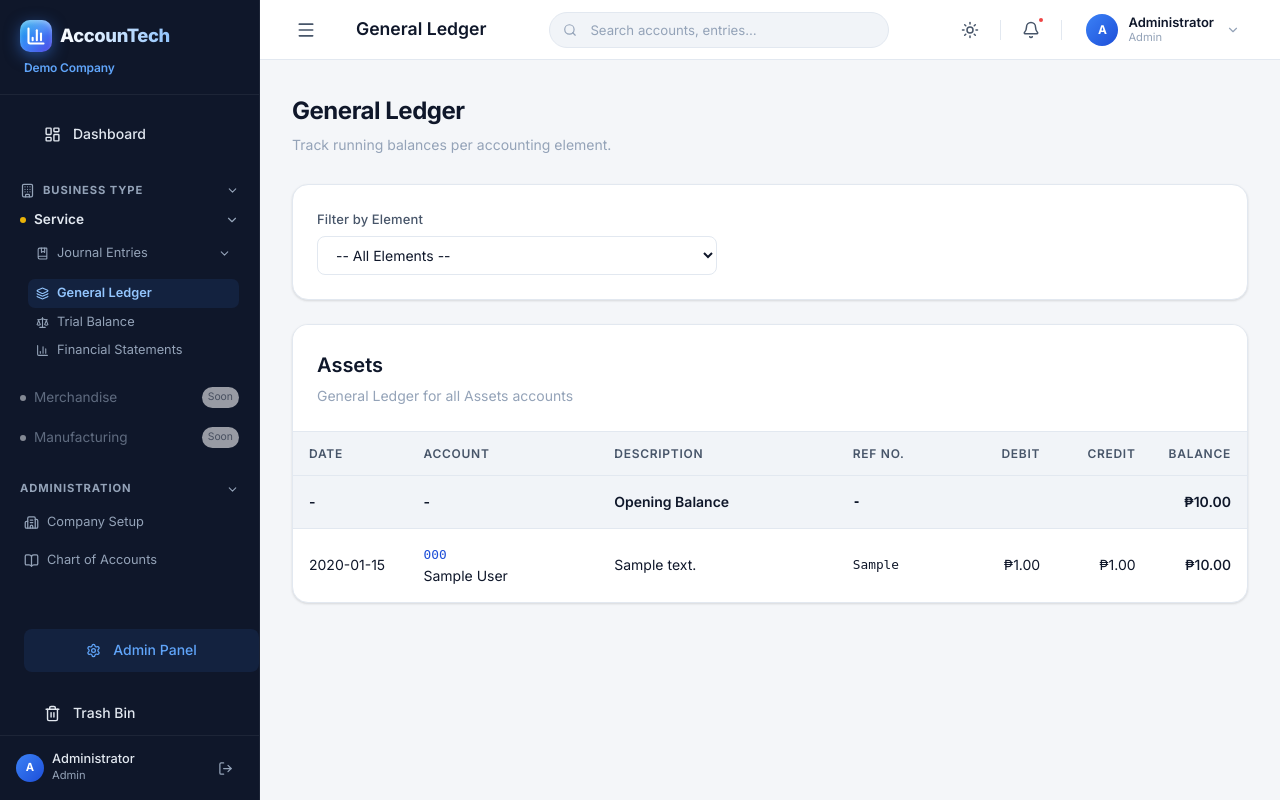
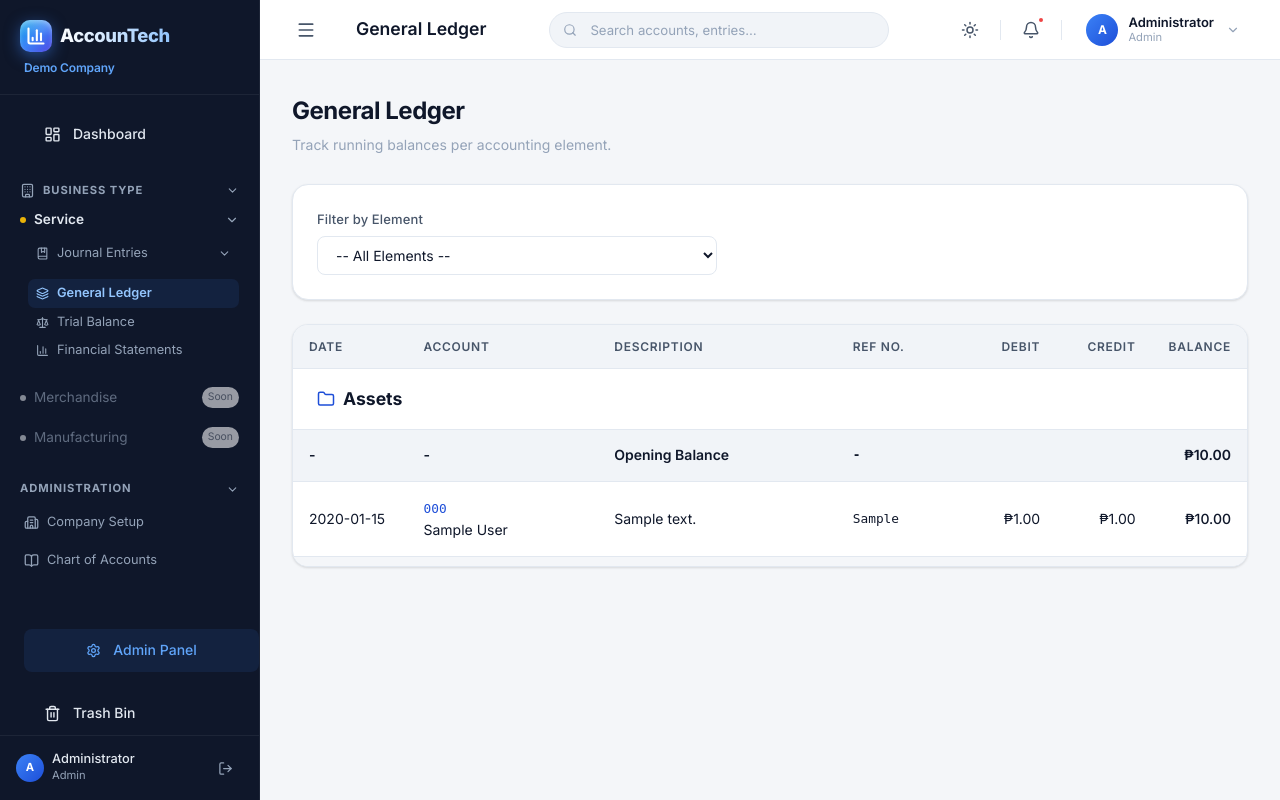
Before and after one commit to keiio04/AIS, a PHP site: page /pages/general_ledger.php in a window 1280 px wide. Run offline with PHP 8.4, Linux system fonts and the light colour scheme; a user stored in the database is signed in; data comes from the database, SQL or seed files in the repository; tables that the repository leaves empty hold one stand-in row (values such as "Sample post"); some libraries are stand-ins or nearby versions.

Commit message:
Consolidate General Ledger into a single table with grouped element headers

```diff
--- a/pages/general_ledger.php
+++ b/pages/general_ledger.php
@@ -63,6 +63,21 @@ $stmtOB = $db->prepare("
     </form>
 </div>
 
+<div class="card" style="padding: 0; margin-bottom: 1.5rem; overflow: hidden;">
+    <div class="table-container">
+        <table class="table" style="margin: 0;">
+            <thead>
+                <tr>
+                    <th style="width: 12%">Date</th>
+                    <th style="width: 20%">Account</th>
+                    <th style="width: 25%">Description</th>
+                    <th style="width: 13%">Ref No.</th>
+                    <th class="text-right" style="width: 10%">Debit</th>
+                    <th class="text-right" style="width: 10%">Credit</th>
+                    <th class="text-right" style="width: 10%">Balance</th>
+                </tr>
+            </thead>
+            <tbody>
 <?php
 $displayedAny = false;
 
@@ -85,30 +100,16 @@ foreach ($display_categories as $category):
 
     $displayedAny = true;
 ?>
-<div class="card" style="padding: 0; margin-bottom: 1.5rem; overflow: hidden;">
-    <div style="padding: 1.5rem; border-bottom: 1px solid var(--border-color); background-color: var(--bg-secondary);">
-        <h2 style="font-size: 1.25rem; margin-bottom: 0.25rem;">
-            <?= htmlspecialchars($category) ?>
-        </h2>
-        <div class="text-muted" style="font-size: 0.875rem;">
-            General Ledger for all <?= htmlspecialchars($category) ?> accounts
-        </div>
-    </div>
+                <!-- Category Header Row -->
+                <tr style="background-color: var(--bg-secondary);">
+                    <td colspan="7" style="padding: 1rem 1.5rem;">
+                        <h2 style="font-size: 1.1rem; margin: 0; font-weight: 700; color: var(--text-primary); display: flex; align-items: center; gap: 0.5rem;">
+                            <i data-lucide="folder" style="width: 18px; height: 18px; color: var(--primary-color);"></i>
+                            <?= htmlspecialchars($category) ?>
+                        </h2>
+                    </td>
+                </tr>
 
-    <div class="table-container">
-        <table class="table" style="margin: 0;">
-            <thead>
-                <tr>
-                    <th style="width: 12%">Date</th>
-                    <th style="width: 20%">Account</th>
-                    <th style="width: 25%">Description</th>
-                    <th style="width: 13%">Ref No.</th>
-                    <th class="text-right" style="width: 10%">Debit</th>
-                    <th class="text-right" style="width: 10%">Credit</th>
-                    <th class="text-right" style="width: 10%">Balance</th>
-                </tr>
-            </thead>
-            <tbody>
                 <!-- Opening Balance Row -->
                 <tr style="background-color: var(--bg-tertiary); font-weight: 600;">
                     <td>-</td>
@@ -143,16 +144,22 @@ foreach ($display_categories as $category):
                     <td class="text-right" style="font-weight: 500;">₱<?= number_format($runningBalance, 2) ?></td>
                 </tr>
                 <?php endforeach; ?>
+
+                <!-- End spacing for visual separation -->
+                <tr><td colspan="7" style="height: 10px; padding: 0; background: var(--bg-primary);"></td></tr>
+
+<?php endforeach; ?>
+
+            <?php if (!$displayedAny): ?>
+                <tr>
+                    <td colspan="7" class="text-center text-muted" style="padding: 3rem 1rem;">
+                        No transactions found for the selected element.
+                    </td>
+                </tr>
+            <?php endif; ?>
             </tbody>
         </table>
     </div>
 </div>
-<?php endforeach; ?>
-
-<?php if (!$displayedAny): ?>
-<div style="text-align: center; padding: 3rem 1rem;">
-    <p style="color: var(--text-muted);">No transactions found for the selected element.</p>
-</div>
-<?php endif; ?>
 
 <?php require_once '../includes/footer.php'; ?>
```
Also changed, not shown: 1 other file.
